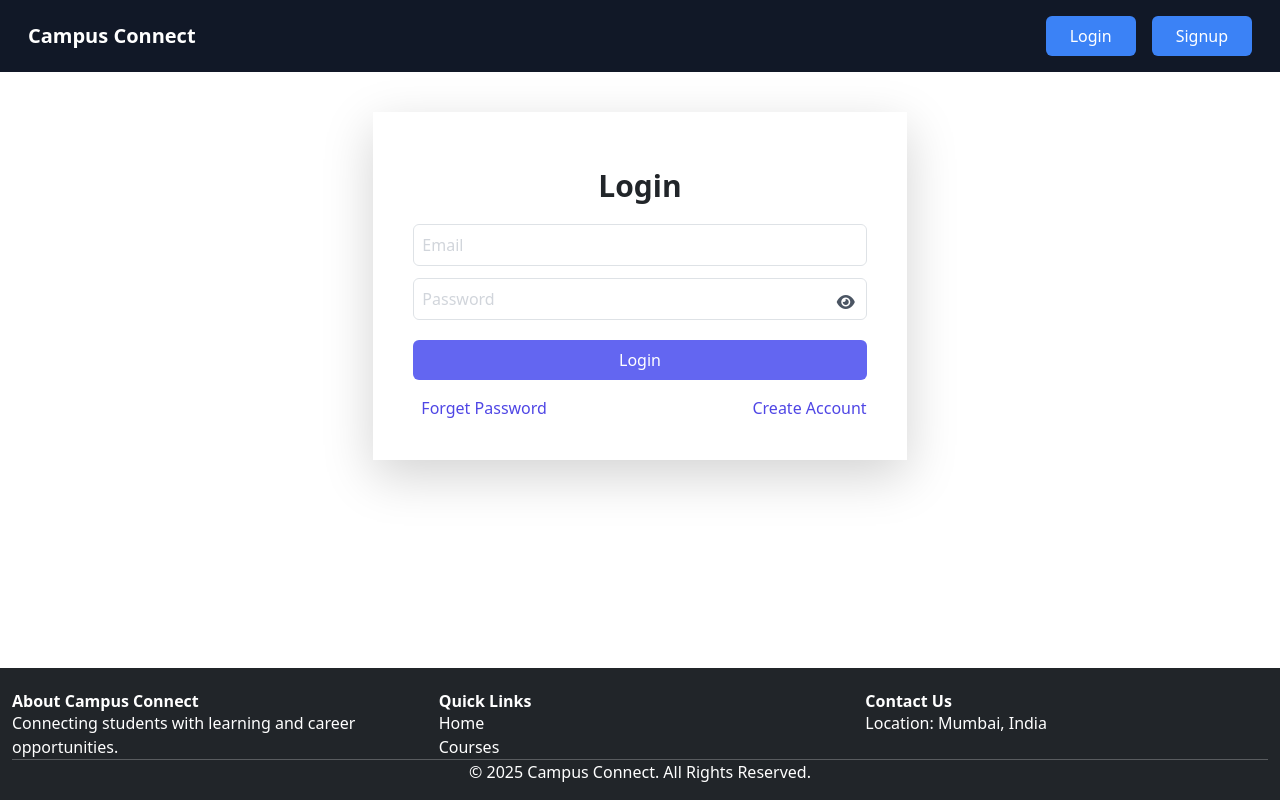
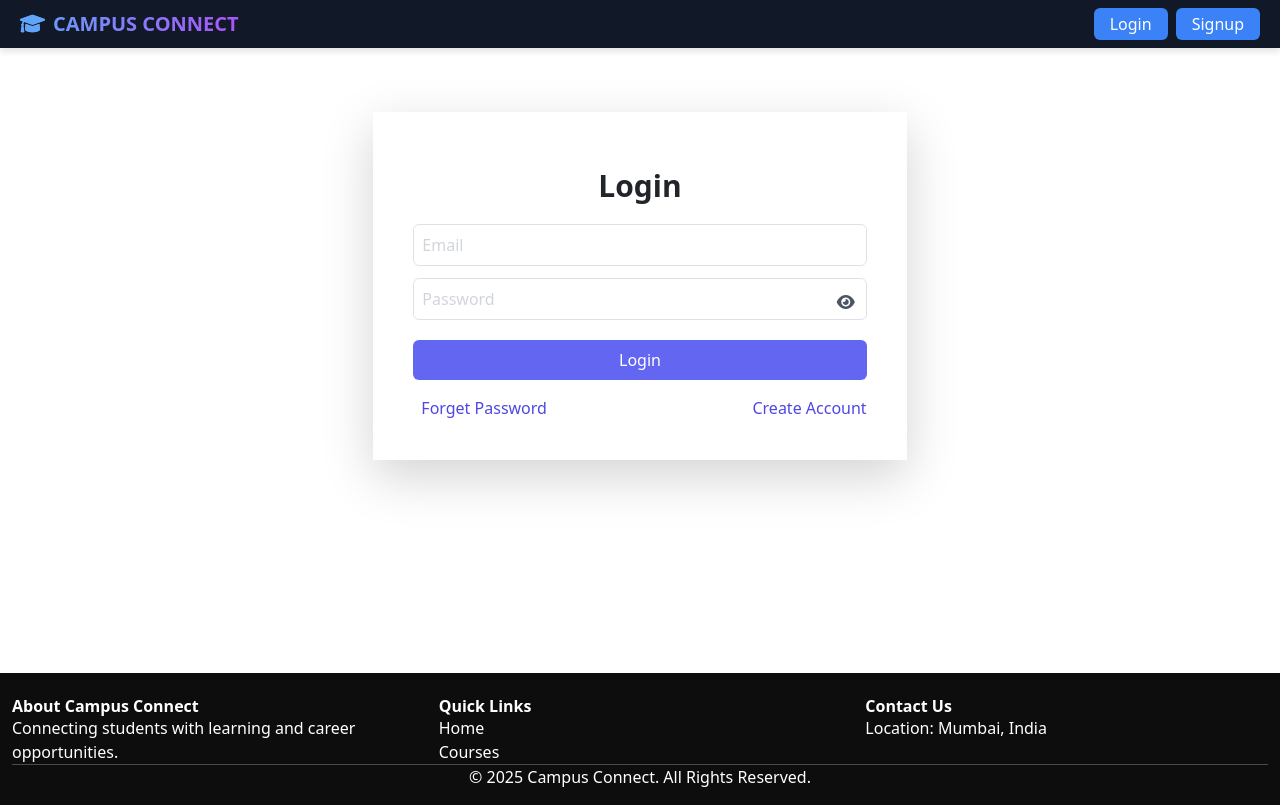
Before and after one commit to AGuptaWorks01/Campus-connect, an Angular app in the folder Client-Frontend/: page /login in a window 1280 px wide. Built offline with nearby package versions, Linux system fonts and the light colour scheme.

Commit message:
added some css

```diff
--- a/Client-Frontend/src/app/Components/home/home.component.css
+++ b/Client-Frontend/src/app/Components/home/home.component.css
@@ -1,9 +1,10 @@
 /* Typing Effect */
 .typing-text {
   display: inline-block;
-  border-right: 3px solid;
+  border-right: 2px solid;
   white-space: nowrap;
   overflow: hidden;
+  font-size:x-large;
   animation: typing 3s steps(30, end) 1, blink 0.7s infinite step-end;
 }
 
@@ -50,7 +51,7 @@
   justify-content: space-between;
   text-align: center;
   height: 100%;
-  padding: 15px;
+  padding: 12px;
   margin-bottom: 20px;
   position: relative;
   min-height: 300px; /* Ensures consistency in all screen sizes */
@@ -70,10 +71,10 @@
   top: 10px;
   left: 50%;
   transform: translateX(-50%);
-  width: 50%;
+  width: 60%;
   text-align:left;
-  background-color: #f0f0f0; /* Light Grey */
-  padding: 8px 0;
+  background-color: #dbd8d84f; /* Light Grey */
+  padding: 6px 0 5px ;
   border-radius: 5px;
 }
 
@@ -82,7 +83,7 @@
   width: 100px;
   height: 100px;
   object-fit: cover;
-  border: 5px solid #fff;
+  /* border: 2px solid #fff; */
   box-shadow: 0 4px 6px rgba(0, 0, 0, 0.1);
 }
 
@@ -117,6 +118,7 @@
   display: flex;
   align-items: center;
   height: 100%;
+  flex-wrap: nowrap;
 }
 
 .col-md-6 {
@@ -136,7 +138,7 @@
   }
 
   .student-image {
-    width: 70%;
+    width: 65%;
     height: 50%;
   }
 
@@ -157,6 +159,9 @@
   max-width: 100%;
   min-height: auto; /* Auto height adjustment */
   box-shadow: 0px 4px 6px rgba(0, 0, 0, 0.1);
+  background: linear-gradient(135deg, #8136d1, #3070df); /* Blue and Purple Gradient */
+  border-radius: 10px; /* Optional: Adds rounded corners */
+  padding: 20px; /* Optional: Adds padding inside the box */
 }
 
 .search-filter .row {
@@ -167,3 +172,11 @@
 .search-filter select {
   height: 38px; /* Standard input height */
 }
+
+
+
+/* .card-text-bg{
+  background-color: #eee4e446;
+  border-bottom-left-radius: 9px;
+  border-top-left-radius: 9px;
+} */
--- a/Client-Frontend/src/app/Layout/footer/footer.component.html
+++ b/Client-Frontend/src/app/Layout/footer/footer.component.html
@@ -1,4 +1,4 @@
-<footer class="bg-dark text-white pt-4 pb-3">
+<footer class="text-white pt-4 pb-3" style="position: absolute; left: 0; right: 0; bottom: 0; background-color: #0e0d0d;">
   <div class="container text-center text-md-start">
     <div class="row">
       <!-- About Section -->
@@ -15,9 +15,7 @@
             <a routerLink="/" class="text-white text-decoration-none">Home</a>
           </li>
           <li>
-            <a routerLink="/courses" class="text-white text-decoration-none"
-              >Courses</a
-            >
+            <a routerLink="/courses" class="text-white text-decoration-none">Courses</a>
           </li>
         </ul>
       </div>
@@ -25,8 +23,6 @@
       <!-- Contact Info -->
       <div class="col-md-4">
         <h5 class="fw-bold">Contact Us</h5>
-        <!-- <p>Email: support@campusconnect.edu</p> -->
-        <!-- <p>Phone: +91 xxxxxxxxxx</p> -->
         <p>Location: Mumbai, India</p>
       </div>
     </div>
--- a/Client-Frontend/src/app/Layout/navbar/navbar.component.html
+++ b/Client-Frontend/src/app/Layout/navbar/navbar.component.html
@@ -1,8 +1,16 @@
-<nav class="bg-gray-900 text-white p-3">
+<nav class="bg-gray-900 text-white p-2">
   <div class="container mx-auto flex justify-between items-center">
-    <a class="text-xl font-bold" routerLink="home">Campus Connect</a>
+    <!-- Campus Connect with Icon -->
+    <a
+      class="text-xl font-bold uppercase bg-gradient-to-r from-blue-400 to-purple-500 bg-clip-text text-transparent transition-transform duration-300 hover:scale-110 flex items-center gap-2"
+      routerLink="home"
+    >
+      <i class="fas fa-graduation-cap text-blue-400"></i>
+      CAMPUS CONNECT
+    </a>
 
-    <button class="md:hidden" (click)="toggleNavbar()">
+    <!-- Mobile Menu Button -->
+    <button class="md:hidden" (click)="toggleNavbar($event)">
       <svg
         class="w-6 h-6"
         fill="none"
@@ -18,27 +26,35 @@
       </svg>
     </button>
 
+    <!-- Navbar Items -->
     <div
+      #navbarMenu
       [ngClass]="{ hidden: !isNavbarOpen, block: isNavbarOpen }"
-      class="md:flex space-y-4 md:space-x-4 md:space-y-0"
+      class="md:flex md:space-x-4 md:space-y-0 bg-gray-900 md:bg-transparent"
     >
       <ng-container *ngIf="isLoggedIn">
-        <a class="block py-2 px-4 hover:bg-gray-700 rounded" routerLink="home"
+        <a
+          class="block py-2 px-4 hover:bg-gray-700 rounded"
+          routerLink="home"
+          (click)="closeNavbar()"
           >Home</a
         >
         <a
           class="block py-2 px-4 hover:bg-gray-700 rounded"
           routerLink="/aiPoweredMockInterview"
+          (click)="closeNavbar()"
           >AI Mock Interview</a
         >
         <a
           class="block py-2 px-4 hover:bg-gray-700 rounded"
           routerLink="/AiPoweredResumeReview"
+          (click)="closeNavbar()"
           >AI Resume Review</a
         >
         <a
           class="block py-2 px-4 hover:bg-gray-700 rounded"
           routerLink="/Feedback"
+          (click)="closeNavbar()"
           >Feedback</a
         >
 
@@ -58,11 +74,12 @@
             <a
               class="block px-4 py-2 hover:bg-gray-200"
               routerLink="/student-details"
+              (click)="closeNavbar()"
               >Account Settings</a
             >
             <a
               class="block px-4 py-2 hover:bg-gray-200 cursor-pointer"
-              (click)="logout()"
+              (click)="logout(); closeNavbar()"
               >Log out</a
             >
           </div>
@@ -71,16 +88,20 @@
 
       <!-- Show login/signup if not logged in -->
       <ng-container *ngIf="!isLoggedIn">
+        <div class="flex space-x-2">
           <a
-          class="block py-2 px-4 bg-blue-500 hover:bg-blue-700 text-white rounded"
+            class="py-1 px-3 bg-blue-500 hover:bg-blue-700 text-white rounded"
             routerLink="/login"
+            (click)="closeNavbar()"
             >Login</a
           >
           <a
-          class="block py-2 px-4 bg-blue-500 hover:bg-blue-700 text-white rounded"
+            class="py-1 px-3 bg-blue-500 hover:bg-blue-700 text-white rounded"
             routerLink="/register"
+            (click)="closeNavbar()"
             >Signup</a
           >
+        </div>
       </ng-container>
     </div>
   </div>
--- a/Client-Frontend/src/app/Layout/navbar/navbar.component.ts
+++ b/Client-Frontend/src/app/Layout/navbar/navbar.component.ts
@@ -1,5 +1,5 @@
 import { CommonModule } from '@angular/common';
-import { Component, HostListener, inject } from '@angular/core';
+import { Component, ElementRef, HostListener, inject } from '@angular/core';
 import { Router, RouterModule } from '@angular/router';
 import { AuthService } from '../../services/auth.service';
 import { Subscription } from 'rxjs';
@@ -21,6 +21,8 @@ export class NavbarComponent {
   username: string = '';
   private loginStatusSub: Subscription = new Subscription(); // Subscription to login status
 
+   constructor(private eRef: ElementRef) {}
+
   ngOnInit() {
     // Subscribe to isLoggedIn$ to get the latest login status
     this.loginStatusSub = this.authService.isLoggedIn$.subscribe((status) => {
@@ -39,7 +41,8 @@ export class NavbarComponent {
   }
 
   // Toggle the navbar open/close state
-  toggleNavbar(): void {
+  toggleNavbar(event: Event): void {
+    event.stopPropagation()
     this.isNavbarOpen = !this.isNavbarOpen;
   }
 
@@ -51,6 +54,7 @@ export class NavbarComponent {
   // Close the navbar when a menu item is clicked
   closeNavbar(): void {
     this.isNavbarOpen = false;
+    this.isDropdownOpen = false;
   }
 
   logout() {
@@ -60,11 +64,9 @@ export class NavbarComponent {
 
 
   @HostListener('document:click', ['$event'])
-  closeDropdown(event: Event) {
-    const targetElement = event.target as HTMLElement
-
-    if (!targetElement.closest('.profile-dropdown')) {
-      this.isDropdownOpen = false
+  closeNavbarOutside(event: Event) {
+    if (!this.eRef.nativeElement.contains(event.target)) {
+      this.closeNavbar();
     }
   }
 }
--- a/Client-Frontend/src/app/app.component.css
+++ b/Client-Frontend/src/app/app.component.css
@@ -7,16 +7,34 @@ app-navbar {
   z-index: 10; /* Ensures it stays on top of the content */
   background-color: #fff;
   box-shadow: 0 4px 6px rgba(0, 0, 0, 0.1); /* Optional, adds a shadow */
-  height: 64px; /* Adjust this to match the actual height of your navbar */
+  ; /* Adjust this to match the actual height of your navbar */
 }
 
 /* Footer Styles */
-footer {
-  background-color: #333; /* Dark background */
+/* Footer Styles */
+/* Ensure footer stays at the bottom */
+app-footer {
+  position: relative;
+  top: 5px;
+  left: 0;
+  right: 0;
+  bottom: 0;
+  background-color: #000000; /* Dark background */
   color: white;
   padding: 20px;
   text-align: center;
   font-size: 1rem;
-  width: 100%; /* Ensures footer takes the full width */
-  position: relative; /* Ensures it’s positioned at the bottom when content is short */
+  width: 100%;
+  z-index: 10; /* Ensure it's above content */
 }
+
+/* Ensure Main Content has padding at the bottom for spacing */
+.flex-grow-1 {
+  padding-bottom: 60px; /* Adjust spacing for footer */
+}
+
+@media (max-width: 768px){
+.flex-grow-1{
+  padding-bottom: 180px;
+}
+}
```
Also changed, not shown: Client-Frontend/src/app/Components/home/home.component.html (+17 -38 lines). Lines whose indentation alone changed are shown as unchanged.
